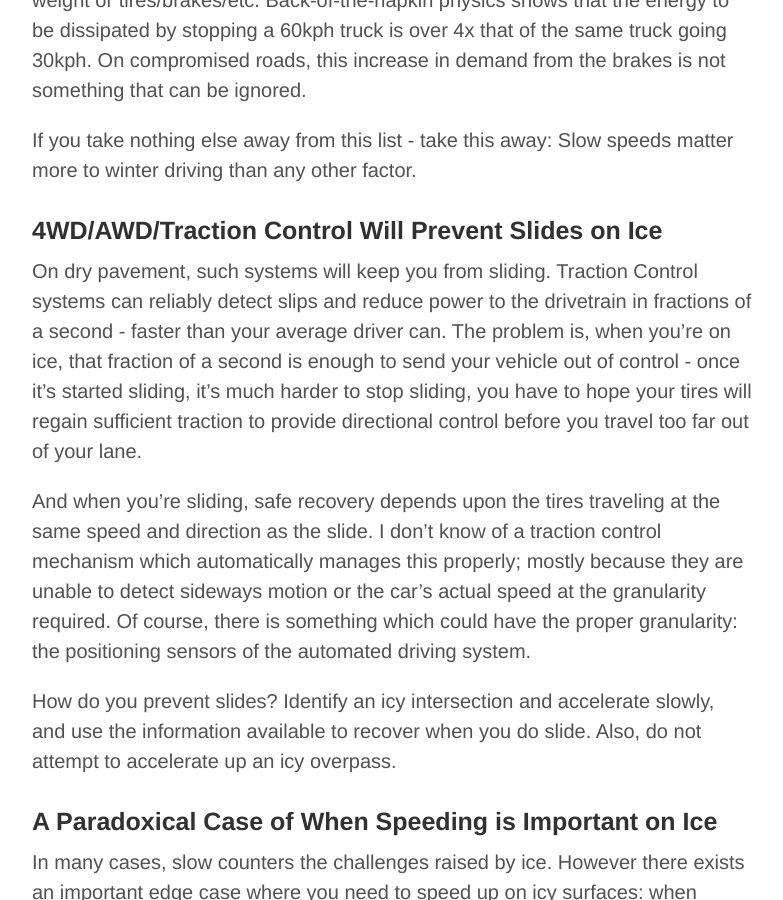
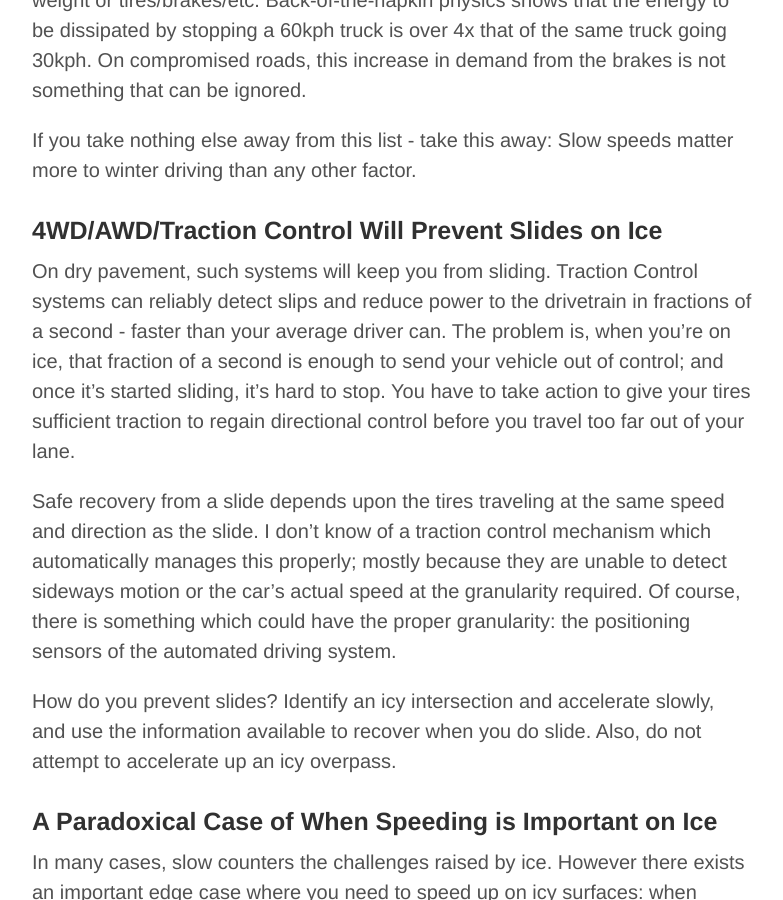
Before and after one commit to garrickp/garrickp.github.io, a Jekyll site: the page built from index.html, in a window 1280 px wide and 900 px high, scrolled down 1223 px. Shown: the whole window, without its empty margins (248-1031 px from the left). Built offline with Jekyll 4.4.1, drawn with Linux system fonts in a browser that asks for light colours; the list of posts is cut into pages by our own code.

Commit message:
Update wording around sliding

```diff
--- a/_posts/2017-12-08-winter_driving.md
+++ b/_posts/2017-12-08-winter_driving.md
@@ -50,17 +50,17 @@ matter more to winter driving than any other factor.
 On dry pavement, such systems will keep you from sliding. Traction Control
 systems can reliably detect slips and reduce power to the drivetrain in
 fractions of a second - faster than your average driver can. The problem is,
-when you're on ice, that fraction of a second is enough to send your vehicle out
-of control - once it's started sliding, it's much harder to stop sliding, you
-have to hope your tires will regain sufficient traction to provide directional
+when you're on ice, that fraction of a second is enough to send your vehicle
+out of control; and once it's started sliding, it's hard to stop. You have to
+take action to give your tires sufficient traction to regain directional
 control before you travel too far out of your lane.
 
-And when you're sliding, safe recovery depends upon the tires traveling at the
-same speed and direction as the slide. I don't know of a traction control
-mechanism which automatically manages this properly; mostly because they are
-unable to detect sideways motion or the car's actual speed at the granularity
-required. Of course, there is something which could have the proper
-granularity: the positioning sensors of the automated driving system.
+Safe recovery from a slide depends upon the tires traveling at the same speed
+and direction as the slide. I don't know of a traction control mechanism which
+automatically manages this properly; mostly because they are unable to detect
+sideways motion or the car's actual speed at the granularity required. Of
+course, there is something which could have the proper granularity: the
+positioning sensors of the automated driving system.
 
 How do you prevent slides? Identify an icy intersection and accelerate slowly,
 and use the information available to recover when you do slide. Also, do not
```
